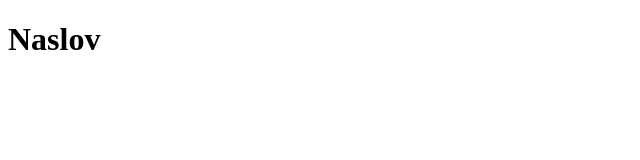
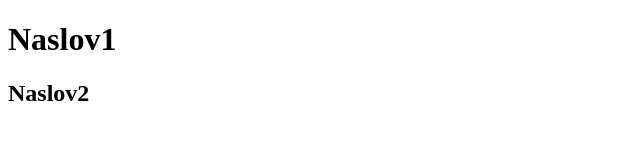
Before and after one commit to MKumir/repozitorij1, a plain HTML site: page index.html in a window 1280 px wide. Shown: the whole page, without its empty margins (0-640 px from the left). Drawn offline with Linux system fonts and the light colour scheme.

Commit message:
promjena

```diff
--- a/index.html
+++ b/index.html
@@ -9,6 +9,7 @@
     <title>Document</title>
 </head>
 <body>
-    <h1>Naslov</h1>
+    <h1>Naslov1</h1>
+    <h2>Naslov2</h2>
 </body>
 </html>
```
